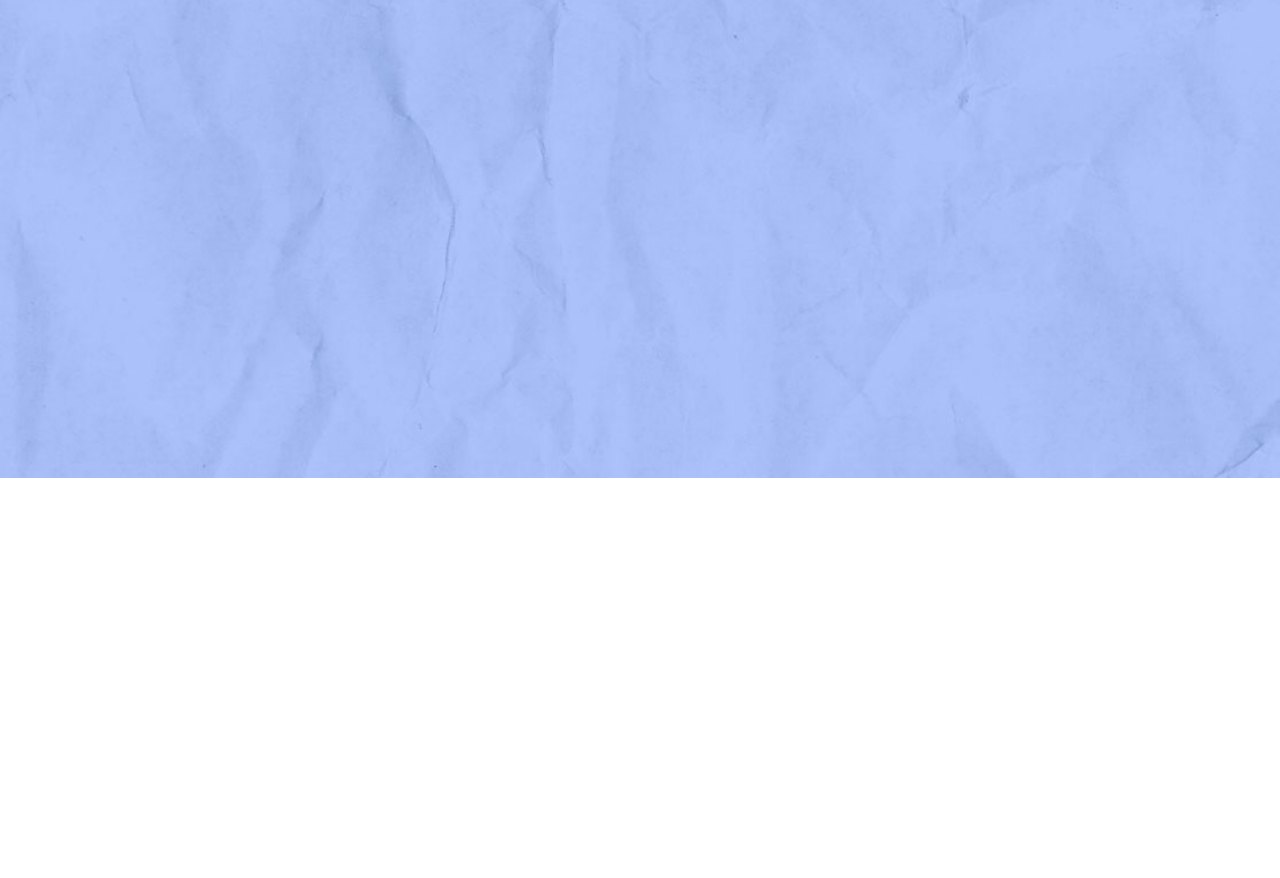
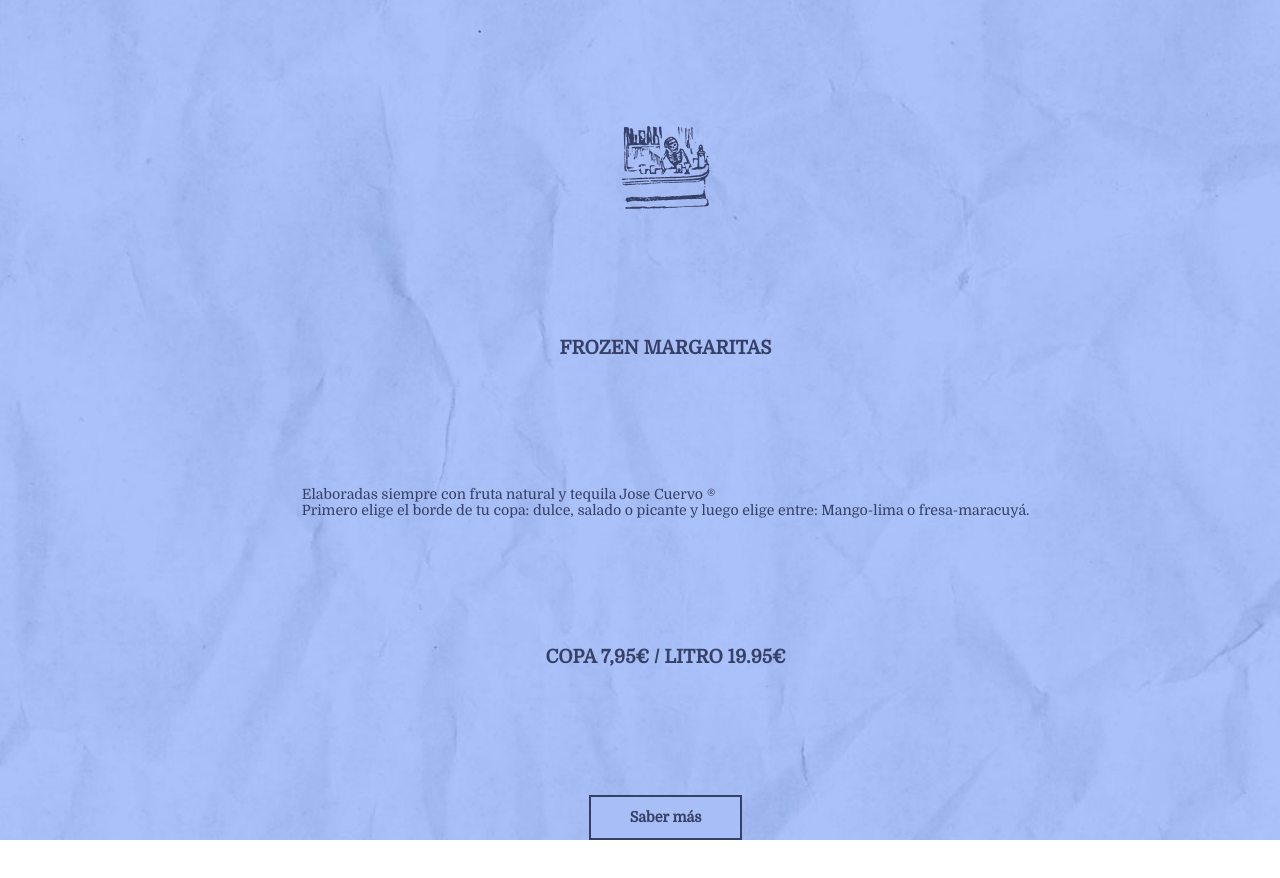
Before and after one commit to AridanyS/Proyecto-Sass, a website: page src/carta.html in a window 1280 px wide. Shown: the part 5621-6499 px from the top of the page. Before the commit the page ends 6099 px from the top, so only its background shows below. Drawn offline with Linux system fonts and the light colour scheme.

Commit message:
Grid-cantinaV1

```diff
--- a/src/carta.html
+++ b/src/carta.html
@@ -113,6 +113,23 @@
 
         <hr id="hr-azul"></hr>
 
+        <div class="grid-Cantina">
+
+            <div class="grid-inside-cantina">
+                <img class="img-cantina" alt="Platillos" src="../build/img/carta/cantina/frozen-margaritas.svg">
+                <h3 class="title-cantina-h3">FROZEN MARGARITAS</h3>
+                <p class="text-cantina">Elaboradas siempre con fruta natural y tequila Jose Cuervo ®
+                    <br>
+                    Primero elige el borde de tu copa: dulce, salado o picante y luego elige entre: Mango-lima o fresa-maracuyá.
+                </p>
+                <h3 class="precios-cantina">
+                    COPA 7,95€ / LITRO 19.95€
+                </h3>
+                <a href="#" class="saber-mas-cantina">Saber más</a>
+
+            </div>
+        </div>
+
     </section>
 
 
```
Also changed, not shown: build/css/main-carta.css, build/scss/main-carta.scss, 1 other file.
